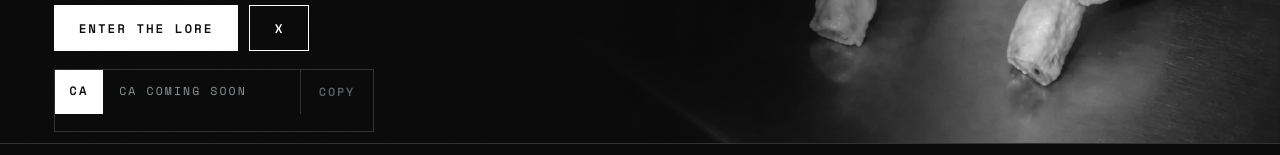
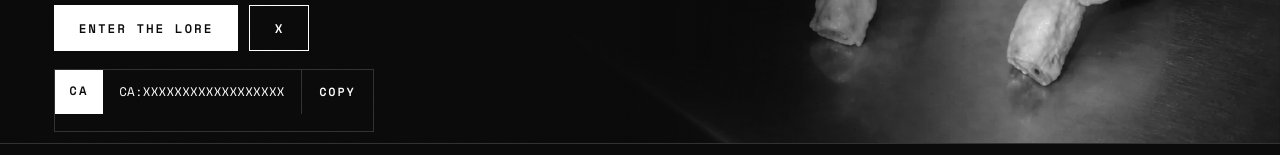
Before and after one commit to nebvn23-ctrl/SCF, a React (Vite) app: page / in a window 1280 px wide. Shown: the part 629-784 px from the top of the page. Built offline with nearby package versions, Linux system fonts and the light colour scheme.

Commit message:
Update config.ts

```diff
--- a/src/config.ts
+++ b/src/config.ts
@@ -23,7 +23,7 @@ export const SITE = {
    * disabled. Paste the real address here when you have it, e.g.
    *   contractAddress: '7xKX...pump',
    */
-  contractAddress: '',
+  contractAddress: 'CA:XXXXXXXXXXXXXXXXXX',
 
   /**
    * X PROFILE URL
```
